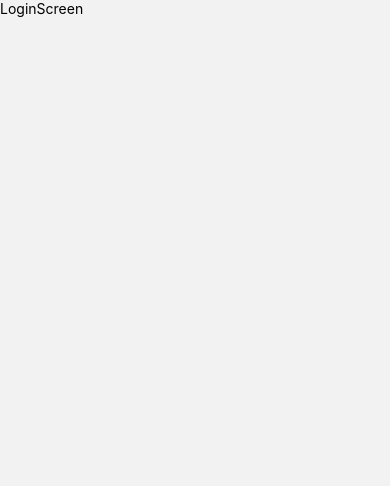
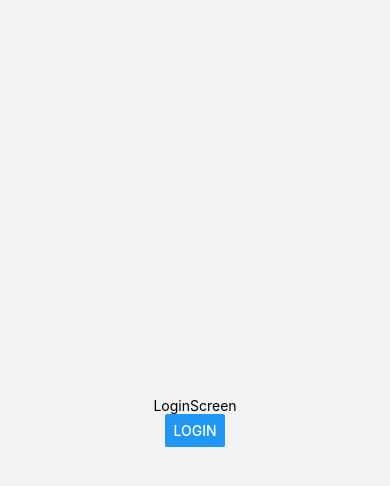
Before and after one commit to nmnhi/react-native-event-hub, a React Native app: screen /LoginScreen in a window 390 px wide. Shown: the top 486 px of the page. Built offline with nearby package versions, Linux system fonts and the light colour scheme.

Commit message:
setup navigation and setup local stograge

```diff
--- a/App.tsx
+++ b/App.tsx
@@ -3,9 +3,14 @@ import {SplashScreen} from './src/screens';
 import AuthNavigator from './src/navigators/AuthNavigator';
 import {NavigationContainer} from '@react-navigation/native';
 import {StatusBar} from 'react-native';
+import {useAsyncStorage} from '@react-native-async-storage/async-storage';
+import MainNavigator from './src/navigators/MainNavigator';
 
 const App = () => {
   const [isShowSplash, setIsShowSplash] = useState(true);
+  const [accessToken, setAccessToken] = useState('');
+
+  const {getItem, setItem} = useAsyncStorage('assetToken');
 
   useEffect(() => {
     const timeout = setTimeout(() => {
@@ -14,6 +19,16 @@ const App = () => {
 
     return () => clearTimeout(timeout);
   }, []);
+
+  useEffect(() => {
+    checkLogin();
+    // eslint-disable-next-line react-hooks/exhaustive-deps
+  }, []);
+
+  const checkLogin = async () => {
+    const token = await getItem();
+    token && setAccessToken(token);
+  };
 
   return (
     <>
@@ -26,7 +41,7 @@ const App = () => {
         <SplashScreen />
       ) : (
         <NavigationContainer>
-          <AuthNavigator />
+          {accessToken ? <MainNavigator /> : <AuthNavigator />}
         </NavigationContainer>
       )}
     </>
--- a/package.json
+++ b/package.json
@@ -10,6 +10,7 @@
     "test": "jest"
   },
   "dependencies": {
+    "@react-native-async-storage/async-storage": "^1.23.1",
     "@react-navigation/bottom-tabs": "^6.6.0",
     "@react-navigation/drawer": "^6.7.0",
     "@react-navigation/native": "^6.1.17",
--- a/src/screens/auth/LoginScreen.tsx
+++ b/src/screens/auth/LoginScreen.tsx
@@ -1,10 +1,16 @@
-import {View, Text} from 'react-native';
+import {View, Text, Button} from 'react-native';
 import React from 'react';
+import AsyncStorage from '@react-native-async-storage/async-storage';
+import {loginStyles} from './styles';
 
 const LoginScreen = () => {
   return (
-    <View>
+    <View style={loginStyles.container}>
       <Text>LoginScreen</Text>
+      <Button
+        title="Login"
+        onPress={async () => await AsyncStorage.setItem('assetToken', 'token')}
+      />
     </View>
   );
 };
--- /dev/null
+++ b/src/screens/auth/styles.ts
@@ -0,0 +1,9 @@
+import {StyleSheet} from 'react-native';
+
+export const loginStyles = StyleSheet.create({
+  container: {
+    flex: 1,
+    justifyContent: 'center',
+    alignItems: 'center',
+  },
+});
--- a/src/screens/home/HomeScreen.tsx
+++ b/src/screens/home/HomeScreen.tsx
@@ -1,10 +1,13 @@
-import {View, Text} from 'react-native';
+import {View, Text, Button} from 'react-native';
 import React from 'react';
+import {homeStyles} from './styles';
+import AsyncStorage from '@react-native-async-storage/async-storage';
 
 const HomeScreen = () => {
   return (
-    <View>
+    <View style={homeStyles.container}>
       <Text>HomeScreen</Text>
+      <Button title="Logout" onPress={async () => await AsyncStorage.clear()} />
     </View>
   );
 };
--- /dev/null
+++ b/src/screens/home/styles.ts
@@ -0,0 +1,9 @@
+import {StyleSheet} from 'react-native';
+
+export const homeStyles = StyleSheet.create({
+  container: {
+    flex: 1,
+    justifyContent: 'center',
+    alignItems: 'center',
+  },
+});
```
Also changed, not shown: .eslintrc.js, 2 other files (tests, documents, lock files or other folders).
